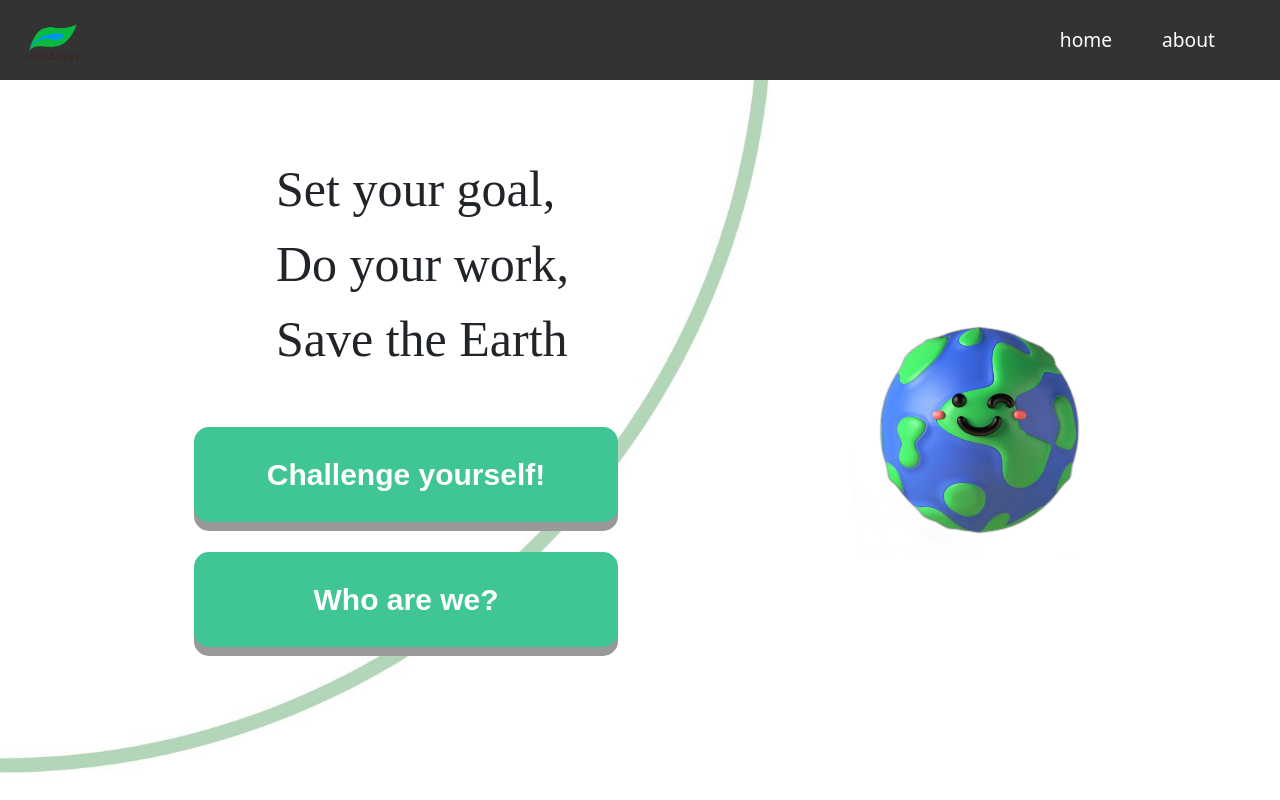
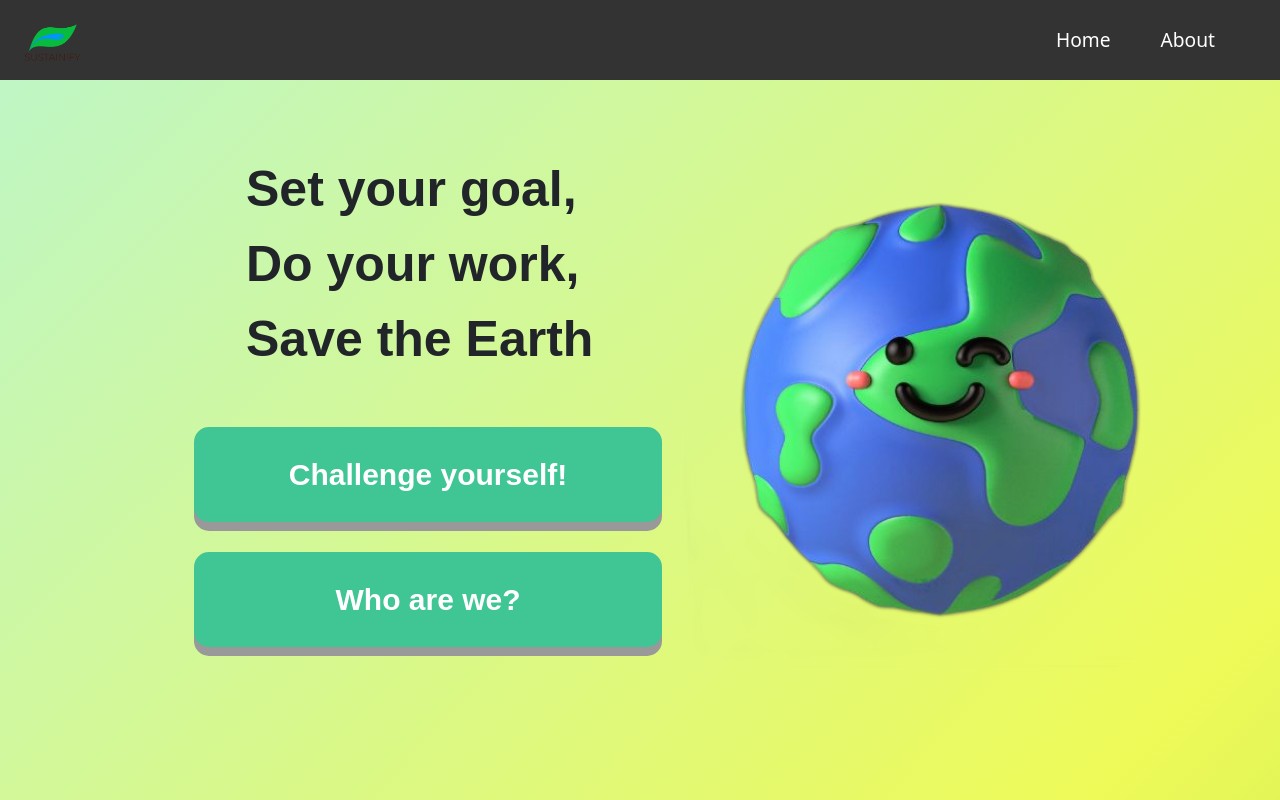
Before and after one commit to hyt152004/Sustainify, a React (Create React App) app: page /home in a window 1280 px wide. Built offline with nearby package versions, Linux system fonts and the light colour scheme.

Commit message:
frontend

```diff
--- a/src/components/Navbar.js
+++ b/src/components/Navbar.js
@@ -11,10 +11,10 @@ function Navbar() {
       </Link>
       <ul>
         <li>
-          <Link to="/home">home</Link>
+          <Link to="/home">Home</Link>
         </li>
         <li>
-          <Link to="/about">about</Link>
+          <Link to="/about">About</Link>
         </li>
       </ul>
     </nav>
--- a/src/components/pages/About.js
+++ b/src/components/pages/About.js
@@ -4,14 +4,12 @@ import "./about.css";
 import card1 from "../../images/card1.png"
 import card2 from "../../images/card2.png"
 import card3 from "../../images/card3.png"
-import nature from "../../images/earthnature.jpg";
-import earthMelting from "../../images/earth_melting.gif";
 
 
 function About() {
   return (
     <div className="about">
-        <h1>We are...</h1>
+        <h1>We are Sustainify !</h1>
 
 
       <div className="cards-container">
--- a/src/components/pages/Home.js
+++ b/src/components/pages/Home.js
@@ -14,9 +14,9 @@ function Home() {
           <Col md={6}>
             <div className="leftside">
               <div className="title">
-                <ul>Set your goal,</ul>
-                <ul>Do your work,</ul>
-                <ul>Save the Earth</ul>
+                <ul className="titleUL">Set your goal,</ul>
+                <ul className="titleUL">Do your work,</ul>
+                <ul className="titleUL">Save the Earth</ul>
               </div>
               <div className="Buttons">
                 <Link to="/main" className="button">
--- a/src/components/pages/about.css
+++ b/src/components/pages/about.css
@@ -1,19 +1,32 @@
+@import url('https://fonts.googleapis.com/css2?family=Open+Sans:wght@400;700&display=swap');
+
 body {
-    margin: 0;
-    padding: 0;
-    background-size: cover;
-    background-image: url('../../images/ABOUTback.jpg');
-    background-repeat: no-repeat;
-    height: 100vh;
-    display: flex;
-    flex-direction: column;
+  margin: 0;
+  padding: 0;
+  height: 100vh;
+  overflow: hidden; /* Prevent scrollbar due to gradient animation */
+
+  /* Gradient Background Animation */
+  background: linear-gradient(-45deg, #47B64C, #EEFA58, #A5F4FF, #35424A);
+  background-size: 400% 400%; /* Make the gradient larger to create the animation effect */
+  animation: gradientAnimation 15s ease infinite; /* Adjust the duration as needed */
+}
+
+@keyframes gradientAnimation {
+  0% {
+    background-position: 0% 0%;
   }
+  50% {
+    background-position: 100% 0%;
+  }
+  100% {
+    background-position: 0% 0%;
+  }
+}
 
   /* about.css */
 
-.about {
-  padding: 20px;
-}
+
 
 .container {
   max-width: 960px;
@@ -21,10 +34,17 @@ body {
 }
 
 h1 {
+  color: #333;
+  font-family: 'Lato', sans-serif;
+  font-size: 90px;
   text-align: center;
-  margin-bottom: 30px;
-  padding-top: 100px;
+  padding-top: 80px;
+  font-weight: 1000;
+
+  /* Add blurred shadow */
+  text-shadow: 4px 4px 8px rgba(0, 0, 0, 0.5);
 }
+
 
 .cards-container {
   display: flex;
@@ -38,3 +58,51 @@ h1 {
   object-fit: cover;
   padding-top: 50px;
 }
+
+.cards:hover {
+  animation: bounce 2s cubic-bezier(0.445, 0.05, 0.55, 0.95);
+}
+
+/* Bounce */
+@-webkit-keyframes bounce {
+  0%, 20%, 53%, 80%, 100% {
+    -webkit-transform: translate3d(0, 0, 0); }
+  40%, 43% {
+    -webkit-transform: translate3d(0, -6vh, 0); }
+  70% {
+    -webkit-transform: translate3d(0, -3vh, 0); }
+  90% {
+    -webkit-transform: translate3d(0, -1vh, 0); } }
+@-moz-keyframes bounce {
+  0%, 20%, 53%, 80%, 100% {
+    -moz-transform: translate3d(0, 0, 0); }
+  40%, 43% {
+    -moz-transform: translate3d(0, -6vh, 0); }
+  70% {
+    -moz-transform: translate3d(0, -3vh, 0); }
+  90% {
+    -moz-transform: translate3d(0, -1vh, 0); } }
+@-o-keyframes bounce {
+  0%, 20%, 53%, 80%, 100% {
+    -o-transform: translate3d(0, 0, 0); }
+  40%, 43% {
+    -o-transform: translate3d(0, -6vh, 0); }
+  70% {
+    -o-transform: translate3d(0, -3vh, 0); }
+  90% {
+    -o-transform: translate3d(0, -1vh, 0); } }
+
+    @keyframes bounce {
+      0%, 20%, 53%, 80%, 100% {
+        transform: translate3d(0, 0, 0);
+      }
+      40%, 43% {
+        transform: translate3d(0, -6vh, 0);
+      }
+      70% {
+        transform: translate3d(0, -3vh, 0);
+      }
+      90% {
+        transform: translate3d(0, -1vh, 0);
+      }
+    }
--- a/src/components/pages/home.css
+++ b/src/components/pages/home.css
@@ -17,18 +17,25 @@
 }
 
 .title {
-    padding-left: 30px;
-    font-family: 'Times New Roman', Times, serif;
+
+  font-family: Arial, Helvetica, sans-serif; /* Sans-serif */
   font-size: 50px;
   text-align: center;
   margin-top: 40px;
   padding-bottom: 30px;
+  width: 500px;
+}
+
+.titleUL {
+  font-weight: 550;
+
 }
 
 .Buttons {
   display: flex;
   flex-direction: column;
   gap: 10px;
+  align-content: center;
 }
 
 
@@ -36,6 +43,7 @@
   margin: 0px;
   flex: 1;
   padding-left: 150px;
+
 }
 
 .button {
@@ -113,9 +121,16 @@
   }
 }
 
+.emptySpace {
+width: 150px;
+}
+
 .u--pulse {
-    padding-left: 200px;
-    margin-top: 100px;
+  /* position: relative;
+  margin-top: 100px; /
+  / margin-right: -600px; */
+  margin-top: 60px;
+  width: 1000px;
   -webkit-animation: pulse 2s cubic-bezier(0.445, 0.05, 0.55, 0.95) infinite;
   -moz-animation: pulse 2s cubic-bezier(0.445, 0.05, 0.55, 0.95) infinite;
   -o-animation: pulse 2s cubic-bezier(0.445, 0.05, 0.55, 0.95) infinite;
```
Lines whose indentation alone changed are shown as unchanged.
